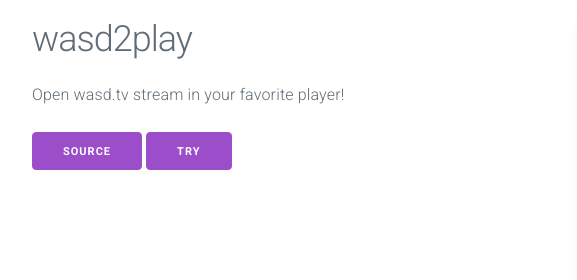
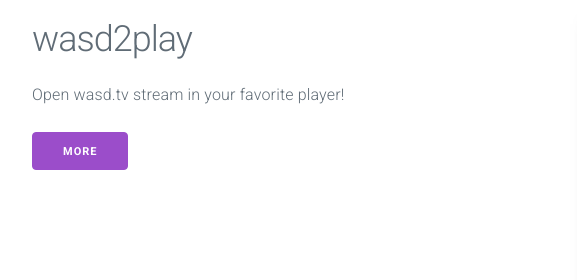
Before and after one commit to viktor02/viktor02.github.io, a plain HTML site: page index.html in a window 1280 px wide. Shown: the part 1800-2080 px from the top of the page, 68-645 px from the left. Drawn offline with nearby package versions, Linux system fonts and the light colour scheme; grey boxes are pictures that could not be loaded.

Commit message:
fix
remove copypaste

```diff
--- a/index.html
+++ b/index.html
@@ -100,8 +100,7 @@
             <div class="column">
                 <h2>wasd2play</h2>
                 <p>Open wasd.tv stream in your favorite player! </p>
-                <a href="https://github.com/viktor02/bestiary_bot/" class="button">Source</a>
-                <a href="https://t.me/bestiary_bot" class="button">Try</a>
+                <a href="https://github.com/viktor02/wasd2play/" class="button">More</a>
             </div>
             <div class="column">
                 <img src="https://github.com/viktor02/wasd2play/raw/master/img/hello.png" alt="img">
```
